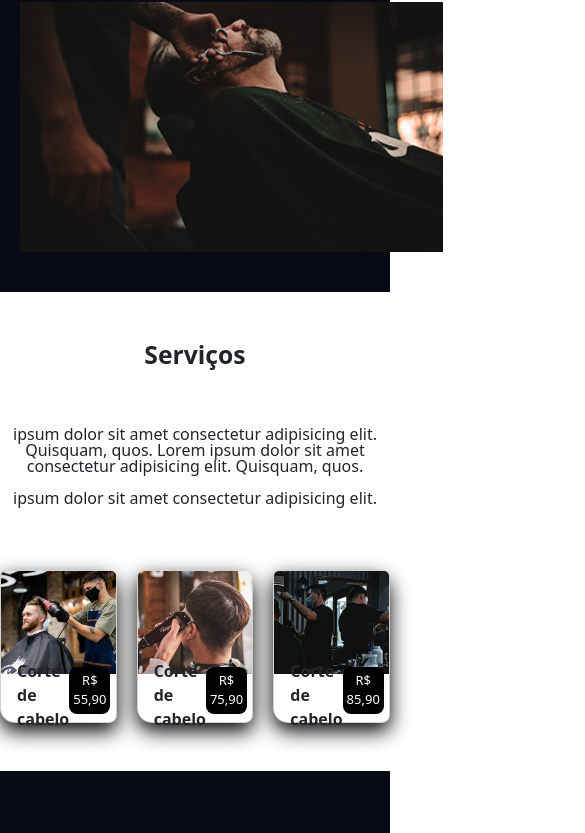
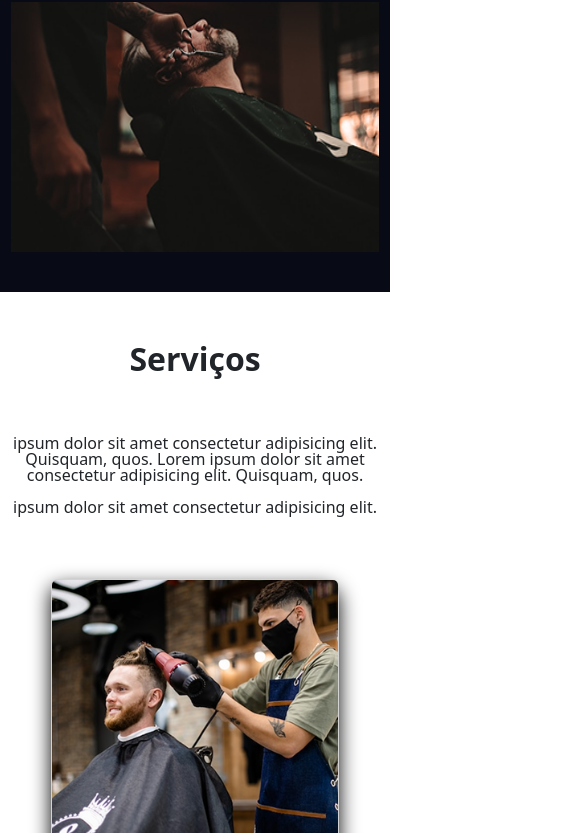
Before and after one commit to Lenickts/projeto-Barbershop, a website: page index.html in a window 390 px wide. Shown: the part 1683-2516 px from the top of the page, 585 px wide, since content can reach past the window. Drawn offline with Linux system fonts and the light colour scheme.

Commit message:
Finalização da responsividade

```diff
--- a/index.html
+++ b/index.html
@@ -34,13 +34,13 @@
           <img src="img/sobre/img3.png" alt="Imagem de um homem cortando o cabelo de um cliente" class="imagem-grande">
         </div>
       </section>
-      <section class="servicos-container">
-        <div class="servicos-row">
-           <h2 class="text-center fw-bold py-5">Serviços</h2>
+      <section class="servicos container">
+        <div class="servicos__conteudo row">
+           <h2 class="servicos__titulo text-center fw-bold py-5">Serviços</h2>
            <p class="lh-1 text-center">ipsum dolor sit amet consectetur adipisicing elit. Quisquam, quos. Lorem ipsum dolor sit amet consectetur adipisicing elit. Quisquam, quos.</p>
            <p class="lh-1 text-center">ipsum dolor sit amet consectetur adipisicing elit.</p>
         </div>
-        <div class="servicos-img py-5">
+        <div class="servicos__img py-5">
           <div class="card">
             <img src="img/cards/img1.png" class="card-img-top">
             <div class="card-body">
--- a/sass/_conteudo.scss
+++ b/sass/_conteudo.scss
@@ -61,7 +61,7 @@ header {
         }
     }
 }
-.servicos-img, .equipe-img{
+.servicos__img, .equipe__img{
     display: flex;
     justify-content: center;
     align-items: center;
--- a/sass/_media-768px.scss
+++ b/sass/_media-768px.scss
@@ -15,4 +15,33 @@
     .imagens-sobre {
         width: 100%;
     }
+    .imagem-grande {
+        height: 250px;
+        width: 23rem;
+    }
+    .servicos__titulo{
+        @include mixins.titulo;
+    }
+    .servicos__img, .equipe__img{
+        display: flex;
+        flex-wrap: wrap;
+    }
+    .equipe{
+        flex-direction: column;
+
+        &__titulo{
+            writing-mode: horizontal-tb; // Volta ao padrão (horizontal)
+            transform: none; // Remove a rotação
+        }
+    }
+    .rodape{
+
+        &__img{
+            flex-direction: column;
+        }
+        &__logo{
+            margin-bottom: 3cm;
+        }
+
+    }
 }
```
Also changed, not shown: css/estilo.css, 1 other file.
